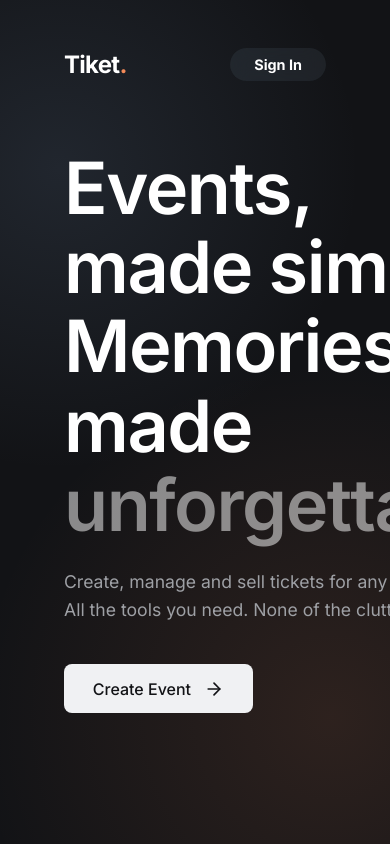
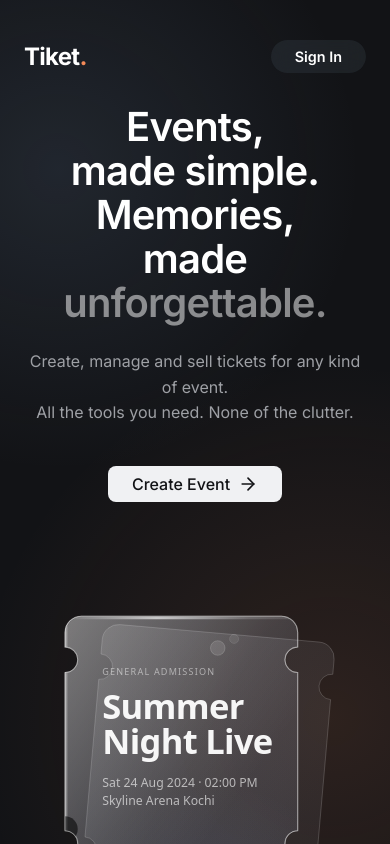
Before and after one commit to kichu12348/tiket-frontend, a Next.js app: page / in a window 390 px wide. Shown: the top 844 px of the page. Built offline with nearby package versions, Linux system fonts and the light colour scheme.

Commit message:
feat: implement landing page with glassmorphism ticket component

```diff
--- a/app/components/Ticket/index.tsx
+++ b/app/components/Ticket/index.tsx
@@ -1,14 +1,18 @@
-
+import React from "react"
 
 export default function GlassmorphismTicket({
-    size = "100%"
+    size = "100%",
+    style = {},
+}: {
+    size?: string;
+    style?: React.CSSProperties;
 }) {
 
     return (
         <svg width={size}
-            viewBox="0 0 680 520" role="img"
+            viewBox="150 10 330 500" role="img"
             xmlns="http://www.w3.org/2000/svg"
-            style={{}}>
+            style={style}>
             <defs>
                 <clipPath id="cardClip">
                     <path d="M190,30 h220 a18,18 0 0 1 18,18 v16 a14,14 0 0 0 0,28 v174 a14,14 0 0 0 0,28 v162 a18,18 0 0 1 -18,18 h-220 a18,18 0 0 1 -18,-18 v-162 a14,14 0 0 0 0,-28 v-174 a14,14 0 0 0 0,-28 v-16 a18,18 0 0 1 18,-18 z" />
@@ -77,14 +81,8 @@ export default function GlassmorphismTicket({
                     <rect x="172" y="30" width="336" height="3.5" fill="url(#topShine)" rx="2" style={{ "stroke": "none", "color": "rgb(255, 255, 255)", "strokeWidth": "1px", "strokeLinecap": "butt", "strokeLinejoin": "miter", "opacity": "1", "fontFamily": "&quot", "fontSize": "16px", "fontWeight": "400", "textAnchor": "start", "dominantBaseline": "auto" }} />
                     <rect x="172" y="30" width="3.5" height="460" fill="url(#leftEdge)" style={{ "stroke": "none", "color": "rgb(255, 255, 255)", "strokeWidth": "1px", "strokeLinecap": "butt", "strokeLinejoin": "miter", "opacity": "1", "fontFamily": "&quot", "fontSize": "16px", "fontWeight": "400", "textAnchor": "start", "dominantBaseline": "auto" }} />
 
-                    <rect x="172" y="260" width="336" height="1" fill="url(#dividerGrad)" style={{ "stroke": "none", "color": "rgb(255, 255, 255)", "strokeWidth": "1px", "strokeLinecap": "butt", "strokeLinejoin": "miter", "opacity": "1", "fontFamily": "&quot", "fontSize": "16px", "fontWeight": "400", "textAnchor": "start", "dominantBaseline": "auto" }} />
-
-                    <rect x="172" y="256" width="336" height="8" fill="rgba(0,0,0,0.18)" style={{ "fill": "rgba(0, 0, 0, 0.18)", "stroke": "none", "color": "rgb(255, 255, 255)", "strokeWidth": "1px", "strokeLinecap": "butt", "strokeLinejoin": "miter", "opacity": "1", "fontFamily": "&quot", "fontSize": "16px", "fontWeight": "400", "textAnchor": "start", "dominantBaseline": "auto" }} />
-
                     <circle cx="172" cy="264" r="14" fill="rgba(0,0,0,0.55)" style={{ "fill": "rgba(0, 0, 0, 0.55)", "stroke": "none", "color": "rgb(255, 255, 255)", "strokeWidth": "1px", "strokeLinecap": "butt", "strokeLinejoin": "miter", "opacity": "1", "fontFamily": "&quot", "fontSize": "16px", "fontWeight": "400", "textAnchor": "start", "dominantBaseline": "auto" }} />
                     <circle cx="508" cy="264" r="14" fill="rgba(0,0,0,0.55)" style={{ "fill": "rgba(0, 0, 0, 0.55)", "stroke": "none", "color": "rgb(255, 255, 255)", "strokeWidth": "1px", "strokeLinecap": "butt", "strokeLinejoin": "miter", "opacity": "1", "fontFamily": "&quot", "fontSize": "16px", "fontWeight": "400", "textAnchor": "start", "dominantBaseline": "auto" }} />
-
-                    <rect x="190" y="260" width="320" height="1.5" fill="rgba(255,255,255,0.12)" style={{ "fill": "rgba(255, 255, 255, 0.12)", "stroke": "none", "color": "rgb(255, 255, 255)", "strokeWidth": "1px", "strokeLinecap": "butt", "strokeLinejoin": "miter", "opacity": "1", "fontFamily": "&quot", "fontSize": "16px", "fontWeight": "400", "textAnchor": "start", "dominantBaseline": "auto" }} />
                 </g>
 
                 <path d="M190,30 h220 a18,18 0 0 1 18,18 v16 a14,14 0 0 0 0,28 v174 a14,14 0 0 0 0,28 v162 a18,18 0 0 1 -18,18 h-220 a18,18 0 0 1 -18,-18 v-162 a14,14 0 0 0 0,-28 v-174 a14,14 0 0 0 0,-28 v-16 a18,18 0 0 1 18,-18 z" fill="none" stroke="rgba(255,255,255,0.55)" strokeWidth="0.7" style={{ "fill": "none", "stroke": "rgba(255, 255, 255, 0.55)", "color": "rgb(255, 255, 255)", "strokeWidth": "0.7px", "strokeLinecap": "butt", "strokeLinejoin": "miter", "opacity": "1", "fontFamily": "&quot", "fontSize": "16px", "fontWeight": "400", "textAnchor": "start", "dominantBaseline": "auto" }} />
--- a/app/globals.css
+++ b/app/globals.css
@@ -5,11 +5,18 @@
   --color-text-secondary: #9ea0a5;
   --color-accent-orange: #f48a58;
   --color-accent-blue: #7693b8;
-  --color-button-bg: #e6e8eb;
-  --color-button-text: #121316;
-  --color-card-bg: rgba(255, 255, 255, 0.05);
-  --color-card-border: rgba(255, 255, 255, 0.15);
-  --color-border: rgba(255, 255, 255, 0.1);
+
+  /* Component Colors */
+  --color-text-muted: rgba(255, 255, 255, 0.5);
+  --color-btn-signin-bg: rgba(138, 162, 187, 0.1);
+  --color-btn-signin-hover: rgba(255, 255, 255, 0.1);
+  --color-btn-primary-bg: #f0f1f3;
+  --color-btn-primary-hover: #ffffff;
+  --color-btn-primary-text: #121316;
+  --color-divider: rgba(255, 255, 255, 0.15);
+  --color-border-light: rgba(255, 255, 255, 0.2);
+  --color-border-hover: rgba(255, 255, 255, 0.4);
+  --color-icon-bg-hover: rgba(255, 255, 255, 0.1);
 
   /* Background Glows */
   --glow-top-left: radial-gradient(circle at 15% 20%,
@@ -18,6 +25,64 @@
   --glow-bottom-right: radial-gradient(circle at 85% 85%,
       rgba(244, 138, 88, 0.12) 0%,
       transparent 45%);
+
+  /* Layout */
+  --layout-max-width: 1200px;
+  --layout-padding-x: 4rem;
+  --layout-padding-y: 2rem;
+  --header-padding-y: 1rem;
+  --section-margin-top: 2rem;
+
+  /* Typography */
+  --font-size-logo: 1.5rem;
+  --font-size-title: 4.5rem;
+  --font-size-desc: 1.1rem;
+  --font-size-btn: 1rem;
+  --font-size-btn-sm: 0.9rem;
+  --font-size-stat-num: 1.5rem;
+  --font-size-stat-label: 0.85rem;
+
+  --line-height-title: 1.1;
+  --line-height-desc: 1.6;
+
+  --font-weight-regular: 400;
+  --font-weight-medium: 500;
+  --font-weight-semibold: 600;
+  --font-weight-bold: 700;
+
+  /* Spacing */
+  --spacing-xs: 0.3rem;
+  --spacing-sm: 0.5rem;
+  --spacing-md: 1.5rem;
+  --spacing-lg: 2.5rem;
+  --spacing-xl: 5rem;
+  --spacing-gap: 3rem;
+
+  /* Radii */
+  --radius-sm: 8px;
+  --radius-lg: 20px;
+  --radius-full: 50%;
+}
+
+@media (max-width: 1024px) {
+  :root {
+    --layout-padding-x: 2rem;
+    --font-size-title: 3.5rem;
+    --spacing-xl: 3rem;
+  }
+}
+
+@media (max-width: 768px) {
+  :root {
+    --layout-padding-x: 1.5rem;
+    --layout-padding-y: 1.5rem;
+
+    --font-size-title: 2.5rem;
+    --font-size-desc: 1rem;
+
+    --spacing-gap: 2rem;
+    --section-margin-top: 1rem;
+  }
 }
 
 * {
--- a/app/page.module.css
+++ b/app/page.module.css
@@ -1,7 +1,7 @@
 .container {
-  max-width: 1200px;
+  max-width: var(--layout-max-width);
   margin: 0 auto;
-  padding: 2rem 4rem;
+  padding: var(--layout-padding-y) var(--layout-padding-x);
   display: flex;
   flex-direction: column;
   min-height: 100vh;
@@ -11,12 +11,12 @@
   display: flex;
   justify-content: space-between;
   align-items: center;
-  padding: 1rem 0;
+  padding: var(--header-padding-y) 0;
 }
 
 .logo {
-  font-size: 1.5rem;
-  font-weight: 700;
+  font-size: var(--font-size-logo);
+  font-weight: var(--font-weight-bold);
   display: flex;
   align-items: baseline;
   letter-spacing: -0.03em;
@@ -27,21 +27,21 @@
 }
 
 .signInBtn {
-  background: rgba(138, 162, 187, 0.1);
-  color: white;
-  padding: 0.5rem 1.5rem;
+  background: var(--color-btn-signin-bg);
+  color: var(--color-text-primary);
+  padding: var(--spacing-sm) var(--spacing-md);
   backdrop-filter: blur(10px);
   border: none;
   outline: none;
-  border-radius: 20px;
+  border-radius: var(--radius-lg);
   cursor: pointer;
-  font-size: 0.9rem;
-  font-weight: bold;
+  font-size: var(--font-size-btn-sm);
+  font-weight: var(--font-weight-semibold);
   transition: background 0.2s, border-color 0.2s;
 }
 
 .signInBtn:hover {
-  background: rgba(255, 255, 255, 0.1);
+  background: var(--color-btn-signin-hover);
   backdrop-filter: blur(10px) brightness(1.5);
 }
 
@@ -49,81 +49,80 @@
   display: flex;
   flex: 1;
   align-items: center;
-  margin-top: 2rem;
+  margin-top: var(--section-margin-top);
   position: relative;
 }
 
 .leftColumn {
   flex: 1;
-  padding-right: 2rem;
+  padding-right: var(--layout-padding-y);
   z-index: 10;
 }
 
 .title {
-  font-size: 4.5rem;
-  line-height: 1.1;
-  font-weight: 600;
-  margin-bottom: 1.5rem;
-  color: #fff;
+  font-size: var(--font-size-title);
+  line-height: var(--line-height-title);
+  font-weight: var(--font-weight-semibold);
+  margin-bottom: var(--spacing-md);
+  color: var(--color-text-primary);
   letter-spacing: -0.02em;
 }
 
 .title span {
-  color: rgba(255, 255, 255, 0.5);
+  color: var(--color-text-muted);
 }
 
 .description {
-  font-size: 1.1rem;
+  font-size: var(--font-size-desc);
   color: var(--color-text-secondary);
-  margin-bottom: 2.5rem;
-  line-height: 1.6;
+  margin-bottom: var(--spacing-lg);
+  line-height: var(--line-height-desc);
   max-width: 450px;
 }
 
 .ctaGroup {
   display: flex;
   align-items: center;
-  gap: 1.5rem;
-  margin-bottom: 5rem;
+  gap: var(--spacing-md);
+  margin-bottom: var(--spacing-xl);
 }
 
 .primaryBtn {
-  background: #f0f1f3;
-  color: #121316;
+  background: var(--color-btn-primary-bg);
+  color: var(--color-btn-primary-text);
   border: none;
-  padding: 0.9rem 1.8rem;
-  border-radius: 8px;
-  font-weight: 500;
-  font-size: 1rem;
+  padding: var(--spacing-sm) var(--spacing-md);
+  border-radius: var(--radius-sm);
+  font-weight: var(--font-weight-medium);
+  font-size: var(--font-size-btn);
   cursor: pointer;
   display: flex;
   align-items: center;
-  gap: 0.8rem;
+  gap: var(--spacing-sm);
   transition: transform 0.2s, background 0.2s;
 }
 
 .primaryBtn:hover {
   transform: translateY(-2px);
-  background: #ffffff;
+  background: var(--color-btn-primary-hover);
 }
 
 .secondaryBtn {
   background: transparent;
   border: none;
-  color: white;
+  color: var(--color-text-primary);
   display: flex;
   align-items: center;
-  gap: 0.8rem;
+  gap: var(--spacing-sm);
   cursor: pointer;
-  font-size: 0.95rem;
-  font-weight: 400;
+  font-size: var(--font-size-btn-sm);
+  font-weight: var(--font-weight-regular);
   transition: opacity 0.2s;
 }
 
 .secondaryBtn:hover {
   opacity: 0.8;
 }
-
 
 .rightColumn {
   flex: 1;
@@ -136,4 +135,69 @@
 .ticketWrapper {
   position: relative;
   z-index: 10;
+  width: 80%;
 }
+
+/* Responsive Styles */
+@media (max-width: 1024px) {
+  .mainContent {
+    flex-direction: column;
+    text-align: center;
+    gap: var(--spacing-xl);
+  }
+
+  .leftColumn {
+    padding-right: 0;
+    display: flex;
+    flex-direction: column;
+    align-items: center;
+  }
+
+  .description {
+    max-width: 600px;
+  }
+
+  .ctaGroup {
+    justify-content: center;
+  }
+
+  .stats {
+    justify-content: center;
+  }
+
+  .ticketWrapper {
+    max-width: 500px;
+    margin: 0 auto;
+  }
+}
+
+@media (max-width: 768px) {
+  .ctaGroup {
+    flex-direction: column;
+    gap: var(--spacing-md);
+  }
+
+  .ticketWrapper {
+    width: 100%;
+  }
+
+  .stats {
+    flex-direction: column;
+    gap: var(--spacing-md);
+    align-items: center;
+  }
+
+  .statItem:not(:first-child)::before {
+    display: none;
+  }
+
+  .statItem {
+    border-bottom: 1px solid var(--color-divider);
+    padding-bottom: var(--spacing-md);
+    width: 100%;
+  }
+
+  .statItem:last-child {
+    border-bottom: none;
+  }
+}
--- a/app/page.tsx
+++ b/app/page.tsx
@@ -34,7 +34,7 @@ export default function Home() {
 
         <div className={styles.rightColumn}>
           <div className={styles.ticketWrapper}>
-            <GlassmorphismTicket size="600px" />
+            <GlassmorphismTicket size="100%" />
           </div>
         </div>
       </main>
```
